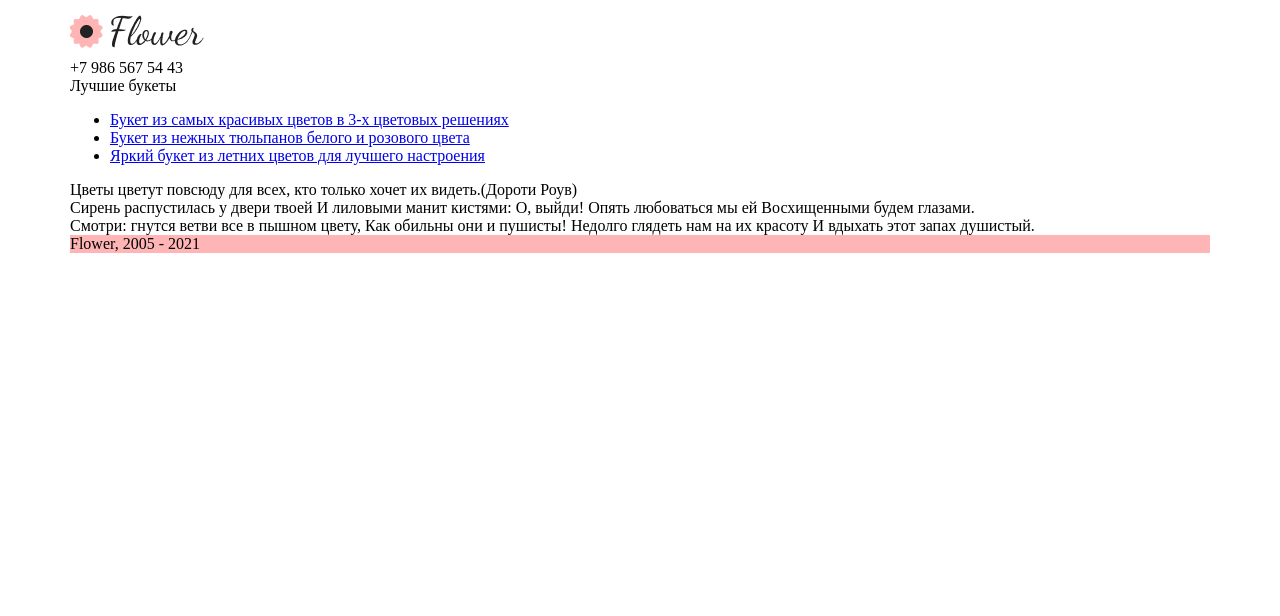
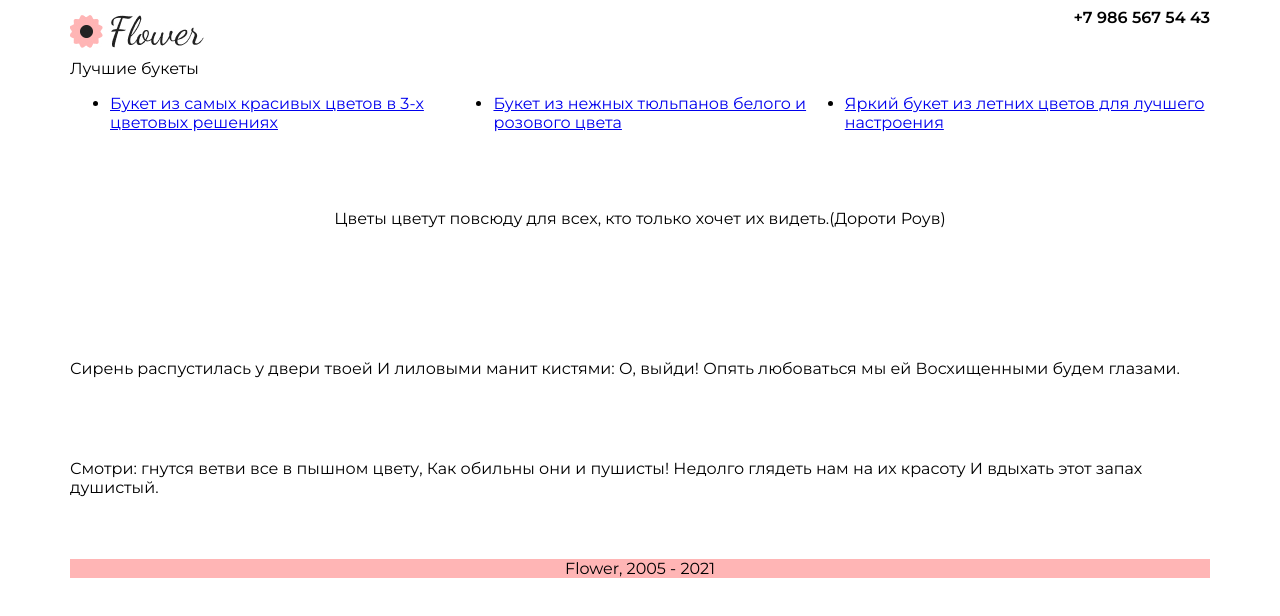
Before and after one commit to deadmorozzzz88/verstka_2021, a plain HTML site: page 2 урок/Домашнее задание/index.html in a window 1280 px wide. Drawn offline with Linux system fonts and the light colour scheme.

Commit message:
Расположение текста на сайте

```diff
--- a/2 урок/Домашнее задание/index.html
+++ b/2 урок/Домашнее задание/index.html
@@ -6,6 +6,9 @@
     <meta name="viewport" content="width=device-width, initial-scale=1.0">
     <title>Лучшие букеты</title>
     <link rel="stylesheet" href="style.css">
+    <link rel="preconnect" href="https://fonts.googleapis.com">
+<link rel="preconnect" href="https://fonts.gstatic.com" crossorigin>
+<link href="https://fonts.googleapis.com/css2?family=Montserrat:ital,wght@0,400;0,600;1,300&display=swap" rel="stylesheet">
 </head>
 <body>
     <div class="container">
@@ -14,7 +17,7 @@
             <div class="contacts">+7 986 567 54 43</div><!-- Контактный номер -->
         </header>
         <nav class="main-menu">
-            <div class="div name-main-menu">Лучшие букеты</div>
+            <div class="name-main-menu">Лучшие букеты</div>
             <ul class="main-menu-list">
                 <li><a href="#">Букет из самых красивых цветов в 3-х цветовых решениях</a></li>
                 <li><a href="#">Букет из нежных тюльпанов белого и розового цвета</a></li>
--- a/2 урок/Домашнее задание/style.css
+++ b/2 урок/Домашнее задание/style.css
@@ -2,8 +2,41 @@
 .container {
   width: 1140px;
   margin: 0 auto;
+  font-family: "Montserrat", sans-serif;
+}
+
+header {
+  display: flex;
+  justify-content: space-between;
+  font-weight: 600;
+}
+
+.main-menu {
+  height: 150px;
+}
+
+.name-main-list {
+  display: flex;
+  justify-content: center;
+}
+
+.main-menu-list {
+  display: flex;
+  justify-content: space-evenly;
+}
+
+.central-section {
+  height: 150px;
+  display: flex;
+  justify-content: center;
+}
+
+.section-item {
+  height: 100px;
 }
 
 footer {
   background-color: #ffb5b5;
+  display: flex;
+  justify-content: center;
 }
```
